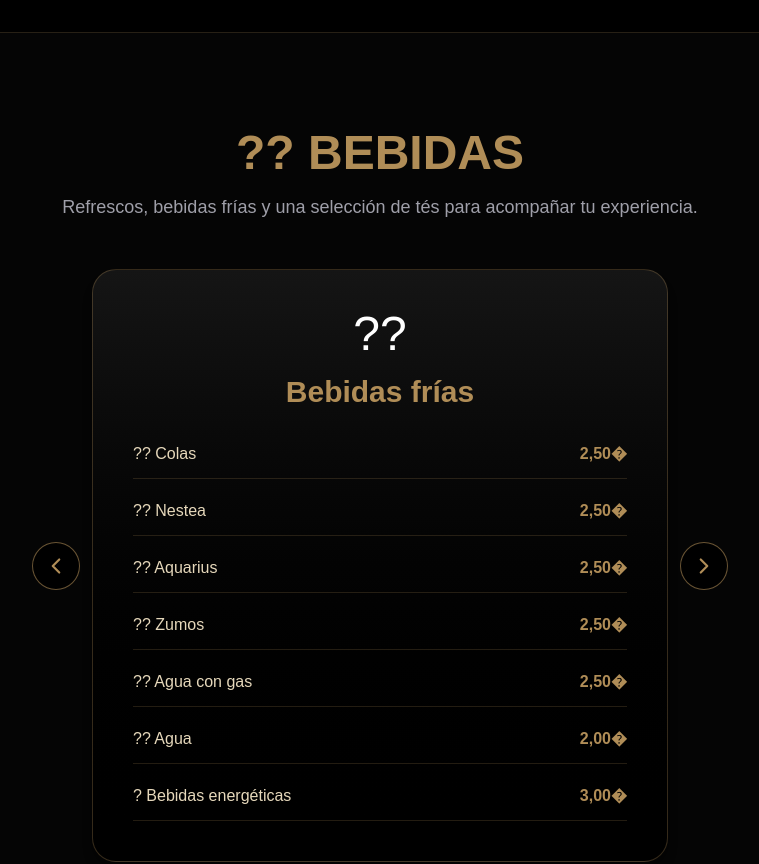
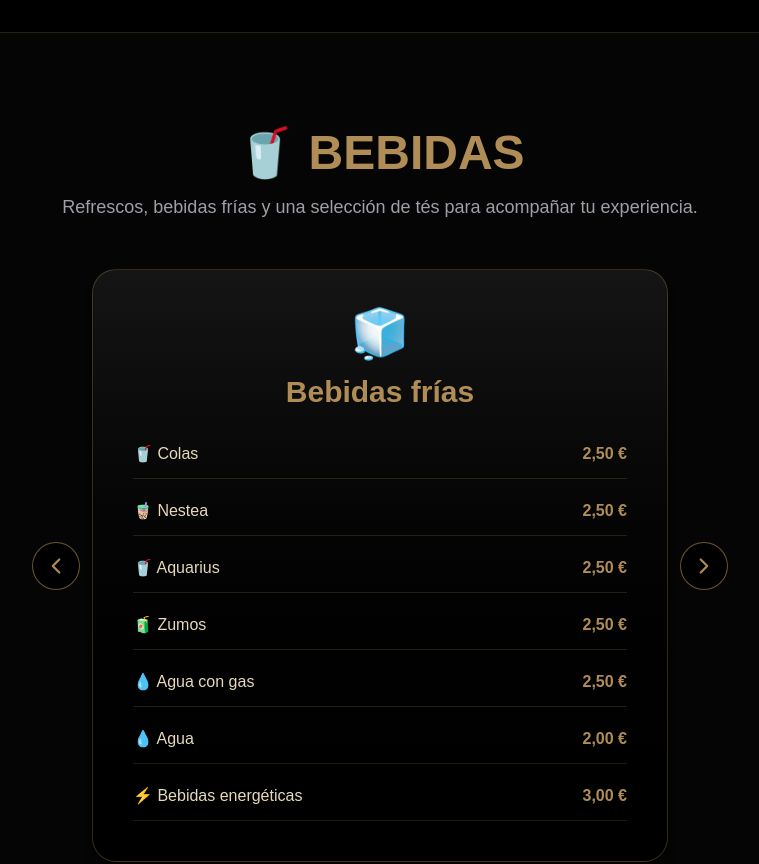
Before and after one commit to marashishalounge/mara-shisha-v2, a Next.js app: page / in a window 1280 px wide. Shown: the part 5860-6724 px from the top of the page, without its empty margins (260-1019 px from the left). Built offline with nearby package versions, Linux system fonts and the light colour scheme; no server answers.

Commit message:
Fix beverages emojis and euro prices

```diff
--- a/app/components/Beverages.tsx
+++ b/app/components/Beverages.tsx
@@ -1,3 +1,4 @@
+
 "use client";
 
 import { useState } from "react";
@@ -12,27 +13,27 @@ export default function Beverages() {
   const beverageCategories = [
     {
       id: "frias",
-      emoji: "??",
+      emoji: "🧊",
       title: t.beverages.frias,
       items: [
-        [`?? ${t.beverages.cola}`, "2,50�"],
-        [`?? ${t.beverages.nestea}`, "2,50�"],
-        [`?? ${t.beverages.aquarius}`, "2,50�"],
-        [`?? ${t.beverages.zumos}`, "2,50�"],
-        [`?? ${t.beverages.aguaGas}`, "2,50�"],
-        [`?? ${t.beverages.agua}`, "2,00�"],
-        [`? ${t.beverages.energeticas}`, "3,00�"],
+        [`🥤 ${t.beverages.cola}`, "2,50 €"],
+        [`🧋 ${t.beverages.nestea}`, "2,50 €"],
+        [`🥤 ${t.beverages.aquarius}`, "2,50 €"],
+        [`🧃 ${t.beverages.zumos}`, "2,50 €"],
+        [`💧 ${t.beverages.aguaGas}`, "2,50 €"],
+        [`💧 ${t.beverages.agua}`, "2,00 €"],
+        [`⚡ ${t.beverages.energeticas}`, "3,00 €"],
       ],
     },
     {
       id: "calientes",
-      emoji: "?",
+      emoji: "☕",
       title: t.beverages.calientes,
       items: [
-        [`?? ${t.beverages.teVerde}`, "2,00�"],
-        [`?? ${t.beverages.teMoruno}`, "2,00�"],
-        [`?? ${t.beverages.teLimon}`, "2,00�"],
-        [`?? ${t.beverages.infusiones}`, "2,00�"],
+        [`🍵 ${t.beverages.teVerde}`, "2,00 €"],
+        [`🫖 ${t.beverages.teMoruno}`, "2,00 €"],
+        [`🍋 ${t.beverages.teLimon}`, "2,00 €"],
+        [`☕ ${t.beverages.infusiones}`, "2,00 €"],
       ],
     },
   ];
@@ -97,7 +98,7 @@ export default function Beverages() {
             className="text-5xl font-bold mb-4"
             style={{ color: "var(--bronze)" }}
           >
-            ?? {t.beverages.titulo}
+            🥤 {t.beverages.titulo}
           </h2>
 
           <p className="text-zinc-400 text-lg">
@@ -134,7 +135,9 @@ export default function Beverages() {
             onTouchStart={handleTouchStart}
             onTouchMove={handleTouchMove}
             onTouchEnd={handleTouchEnd}
-          >{/* CABECERA */}
+          >
+
+            {/* CABECERA */}
 
             <div className="text-center mb-8">
 
```
